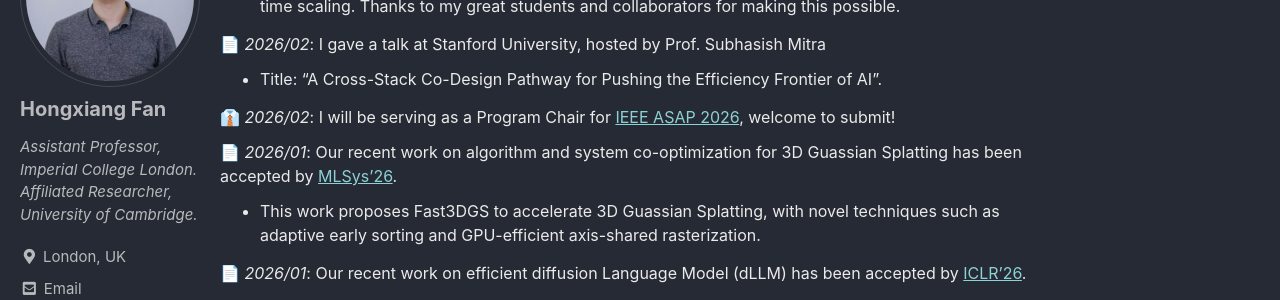
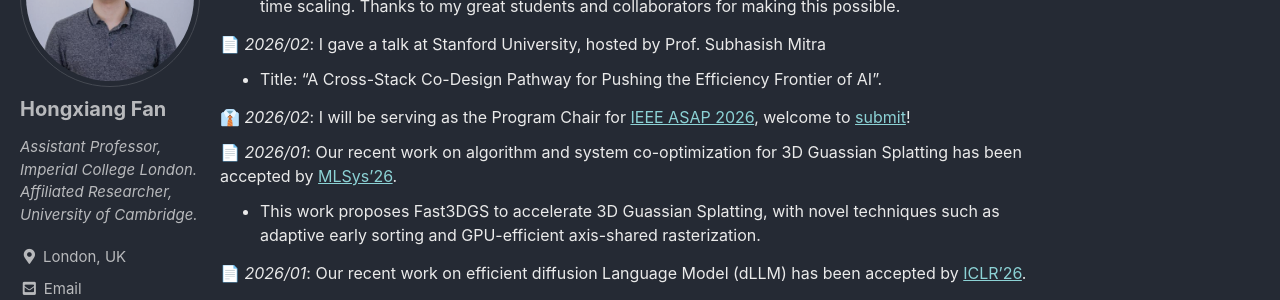
Before and after one commit to os-hxfan/os-hxfan.github.io, a Jekyll site: the page built from index.md, in a window 1280 px wide and 900 px high, scrolled down 304 px. Shown: the part 153-453 px from the top of the window. Built offline with Jekyll 4.4.1, drawn with Linux system fonts in a browser that asks for light colours; cached includes are drawn as plain includes; our own code applies the rules of GitHub Pages for plain Markdown files.

Commit message:
add asap submission link

```diff
--- a/index.md
+++ b/index.md
@@ -38,7 +38,7 @@ ___
 📄 *2026/02*: I gave a talk at Stanford University, hosted by Prof. Subhasish Mitra
 - Title: "A Cross-Stack Co-Design Pathway for Pushing the Efficiency Frontier of AI".
 
-👔 *2026/02*: I will be serving as a Program Chair for [IEEE ASAP 2026](https://2026.asap-conf.org/), welcome to submit!
+👔 *2026/02*: I will be serving as the Program Chair for [IEEE ASAP 2026](https://2026.asap-conf.org/), welcome to [submit](https://asap26.hotcrp.com/u/2/)!
 
 📄 *2026/01*: Our recent work on algorithm and system co-optimization for 3D Guassian Splatting has been accepted by [MLSys'26](https://mlsys.org/).
 - This work proposes Fast3DGS to accelerate 3D Guassian Splatting, with novel techniques such as adaptive early sorting and GPU-efficient axis-shared rasterization.
```
